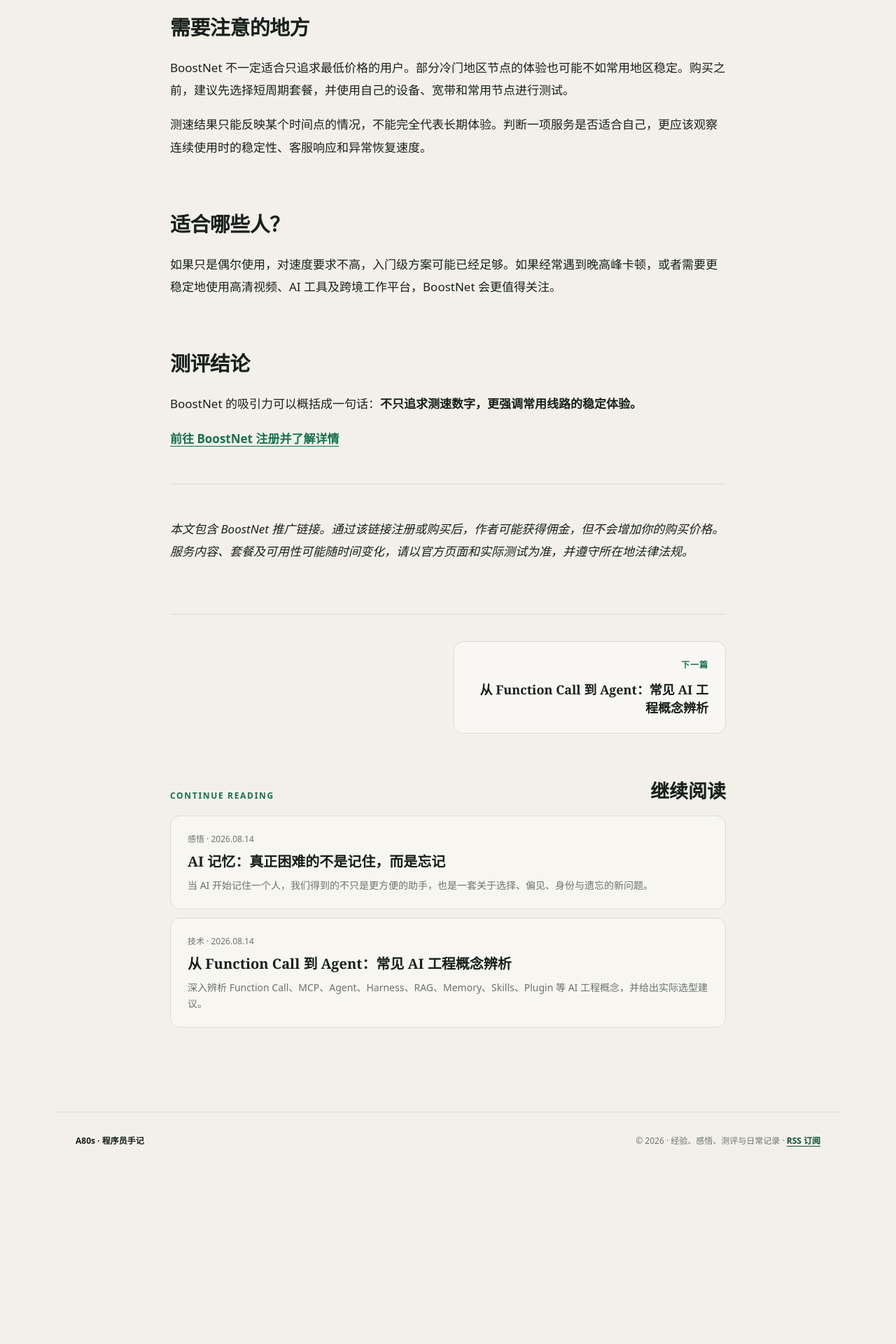
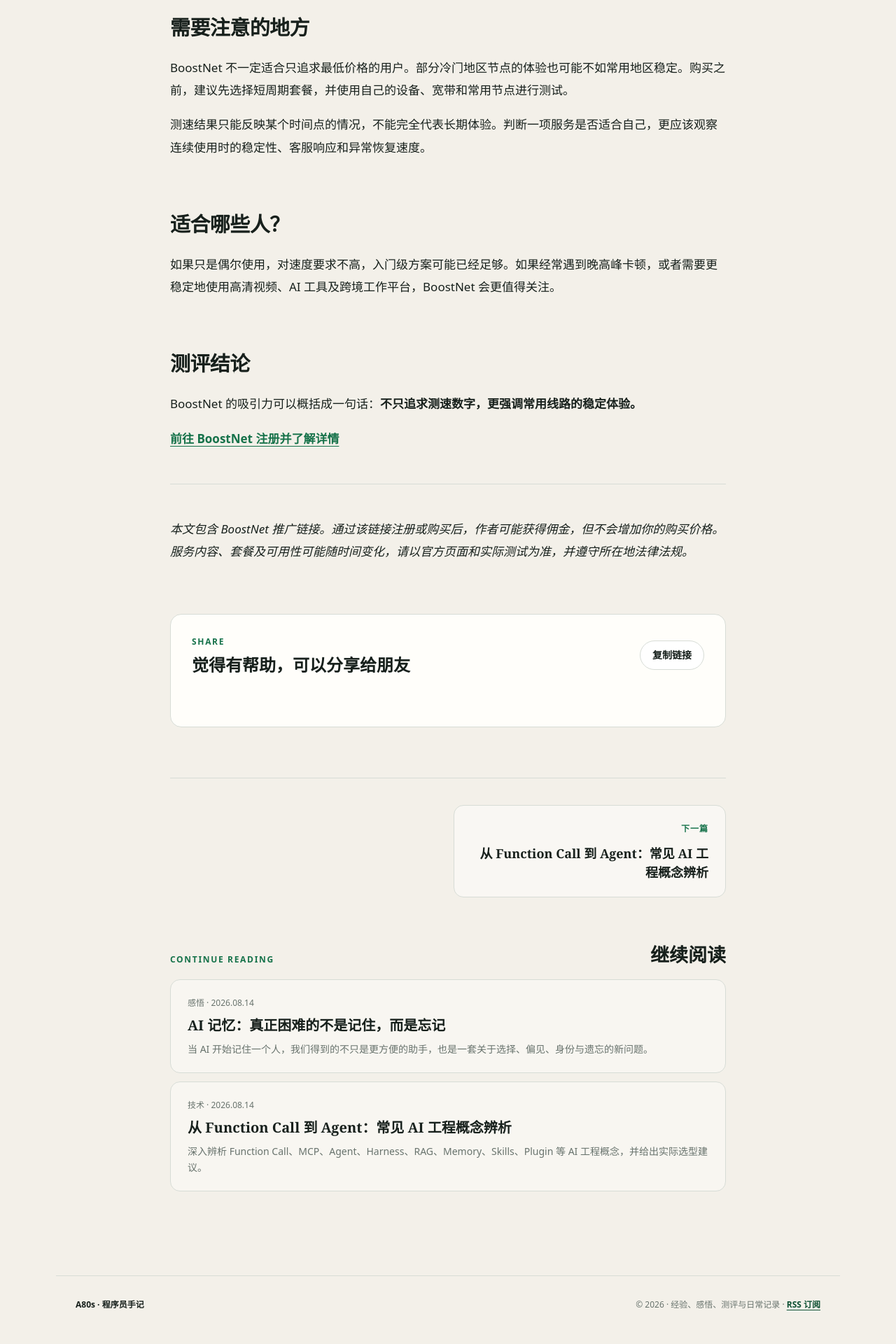
Before and after one commit to vince6799/Blog, a Jekyll site: the page built from _posts/2026-08-13-boostnet-review.md, in a window 1280 px wide. Shown: the part 1658-3578 px from the top of the page at 70% size. Built offline with Jekyll 4.4.1, drawn with Linux system fonts in a browser that asks for light colours; before the commit the page ends 3344 px from its top, so only the background shows below that; some of the changed lines change nothing that is shown.

Commit message:
增加文章一键分享

```diff
--- a/_includes/styles.css
+++ b/_includes/styles.css
@@ -21,3 +21,16 @@
 .related-card strong{font:700 20px/1.4 Georgia,"Songti SC",serif}
 .related-card small{font-size:14px;line-height:1.65}
 @media(max-width:700px){.post-relations{margin-top:54px}.post-pagination{grid-template-columns:1fr}.post-pagination-empty{display:none}.post-pagination>a.next{text-align:left}.related-posts{margin-top:48px}}
+
+
+/* Article sharing */
+.post-share{margin-top:72px;padding:28px 30px;display:grid;grid-template-columns:minmax(0,1fr) auto;gap:24px;align-items:center;border:1px solid var(--line);border-radius:16px;background:var(--paper)}
+.post-share h2{margin:6px 0 0;font:700 24px/1.4 Georgia,"Songti SC",serif}
+.share-actions{display:flex;gap:10px;flex-wrap:wrap;justify-content:flex-end}
+.share-button{appearance:none;padding:10px 17px;border:1px solid var(--line);border-radius:99px;background:white;color:var(--ink);font:700 14px/1.4 system-ui,-apple-system,"PingFang SC","Microsoft YaHei",sans-serif;cursor:pointer;transition:transform .18s ease,border-color .18s ease,background .18s ease}
+.share-button:hover{transform:translateY(-1px);border-color:rgba(22,114,74,.5)}
+.share-button:focus-visible{outline:3px solid rgba(22,114,74,.22);outline-offset:2px}
+.share-primary{border-color:var(--green);background:var(--green);color:white}
+.share-primary:hover{background:var(--green-dark)}
+.share-status{grid-column:1/-1;min-height:1.5em;margin:0;color:var(--green-dark);font-size:13px;text-align:right}
+@media(max-width:700px){.post-share{margin-top:54px;padding:24px;grid-template-columns:1fr}.share-actions{justify-content:flex-start}.share-status{text-align:left}}
--- a/_layouts/post.html
+++ b/_layouts/post.html
@@ -9,6 +9,18 @@
     <p class="post-meta">{{ page.date | date: "%Y年%m月%d日" }} · {{ page.reading_time | default: "约 5 分钟阅读" }}</p>
   </header>
   <div class="post-content">{{ content }}</div>
+
+  <section class="post-share" aria-labelledby="share-title">
+    <div>
+      <p class="eyebrow">Share</p>
+      <h2 id="share-title">觉得有帮助，可以分享给朋友</h2>
+    </div>
+    <div class="share-actions">
+      <button class="share-button share-primary" type="button" data-share hidden>分享本文</button>
+      <button class="share-button" type="button" data-copy-link>复制链接</button>
+    </div>
+    <p class="share-status" role="status" aria-live="polite"></p>
+  </section>
 
   <div class="post-relations">
     {% if page.previous or page.next %}
@@ -49,3 +61,60 @@
     {% endif %}
   </div>
 </article>
+
+<script>
+(function () {
+  var shareButton = document.querySelector('[data-share]');
+  var copyButton = document.querySelector('[data-copy-link]');
+  var status = document.querySelector('.share-status');
+  var canonical = document.querySelector('link[rel="canonical"]');
+  var description = document.querySelector('meta[name="description"]');
+  var shareData = {
+    title: document.title,
+    text: description ? description.content : '',
+    url: canonical ? canonical.href : window.location.href
+  };
+
+  function showStatus(message) {
+    status.textContent = message;
+    window.setTimeout(function () {
+      if (status.textContent === message) status.textContent = '';
+    }, 2400);
+  }
+
+  if (navigator.share) {
+    shareButton.hidden = false;
+    shareButton.addEventListener('click', function () {
+      navigator.share(shareData).catch(function (error) {
+        if (error && error.name !== 'AbortError') showStatus('暂时无法调用系统分享');
+      });
+    });
+  }
+
+  copyButton.addEventListener('click', function () {
+    var copy = navigator.clipboard && window.isSecureContext
+      ? navigator.clipboard.writeText(shareData.url)
+      : new Promise(function (resolve, reject) {
+          var field = document.createElement('textarea');
+          field.value = shareData.url;
+          field.setAttribute('readonly', '');
+          field.style.position = 'fixed';
+          field.style.opacity = '0';
+          document.body.appendChild(field);
+          field.select();
+          try {
+            document.execCommand('copy') ? resolve() : reject();
+          } catch (error) {
+            reject(error);
+          }
+          document.body.removeChild(field);
+        });
+
+    copy.then(function () {
+      showStatus('链接已复制');
+    }).catch(function () {
+      showStatus('复制失败，请手动复制浏览器地址');
+    });
+  });
+})();
+</script>
```
